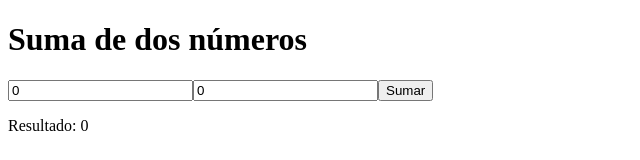
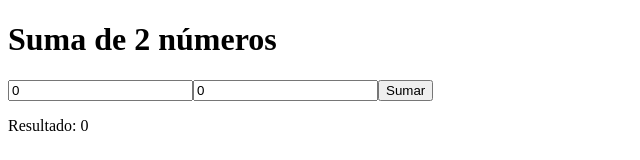
Before and after one commit to rsanzfloridauni/suma-angular, an Angular app: page / in a window 1280 px wide. Shown: the top 160 px of the page, without its empty margins (0-640 px from the left). Built offline with nearby package versions, Linux system fonts and the light colour scheme.

Commit message:
Corrección en HTML

```diff
--- a/src/app/suma/suma.component.html
+++ b/src/app/suma/suma.component.html
@@ -1,5 +1,5 @@
 <div>
-    <h1>Suma de dos números</h1>
+    <h1>Suma de 2 números</h1>
     <input type="number" [(ngModel)]="numero1" placeholder="Número 1">
     <input type="number" [(ngModel)]="numero2" placeholder="Número 2">
     <button (click)="calcularSuma()">Sumar</button>
```
